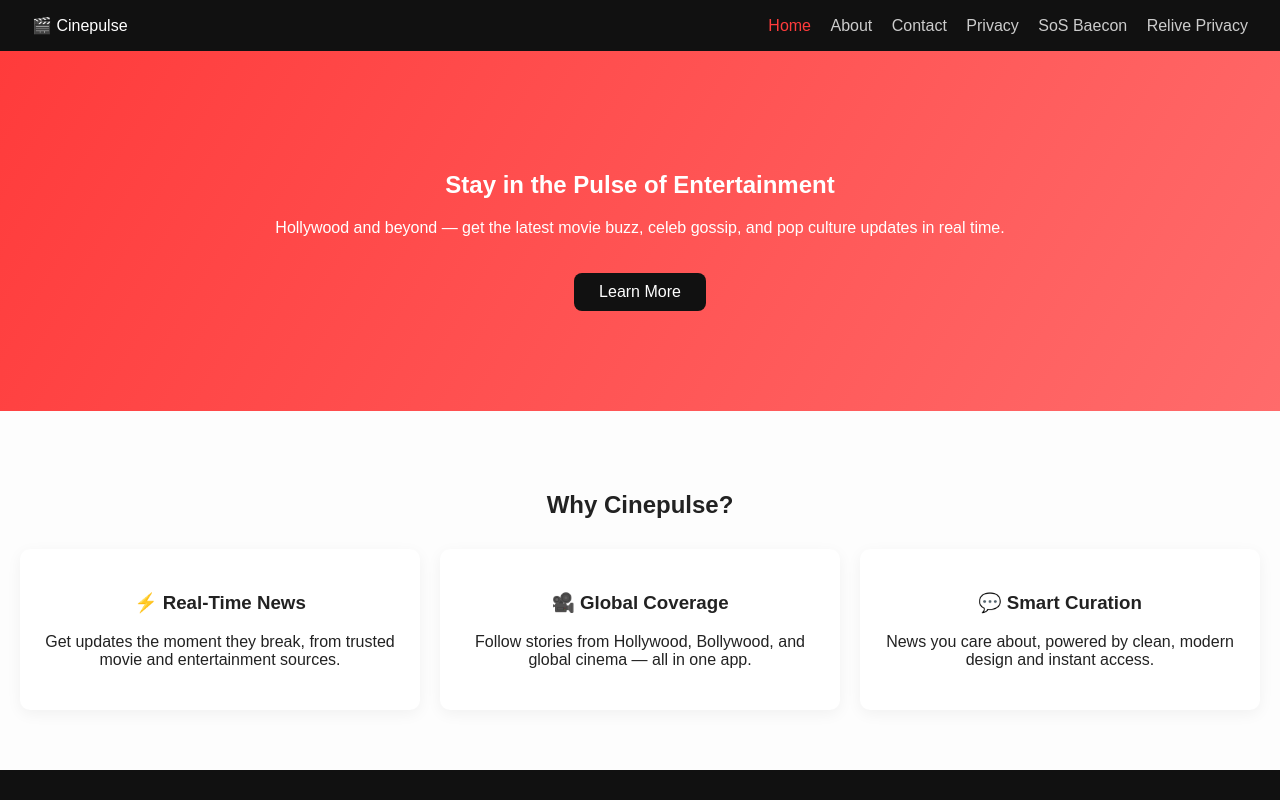
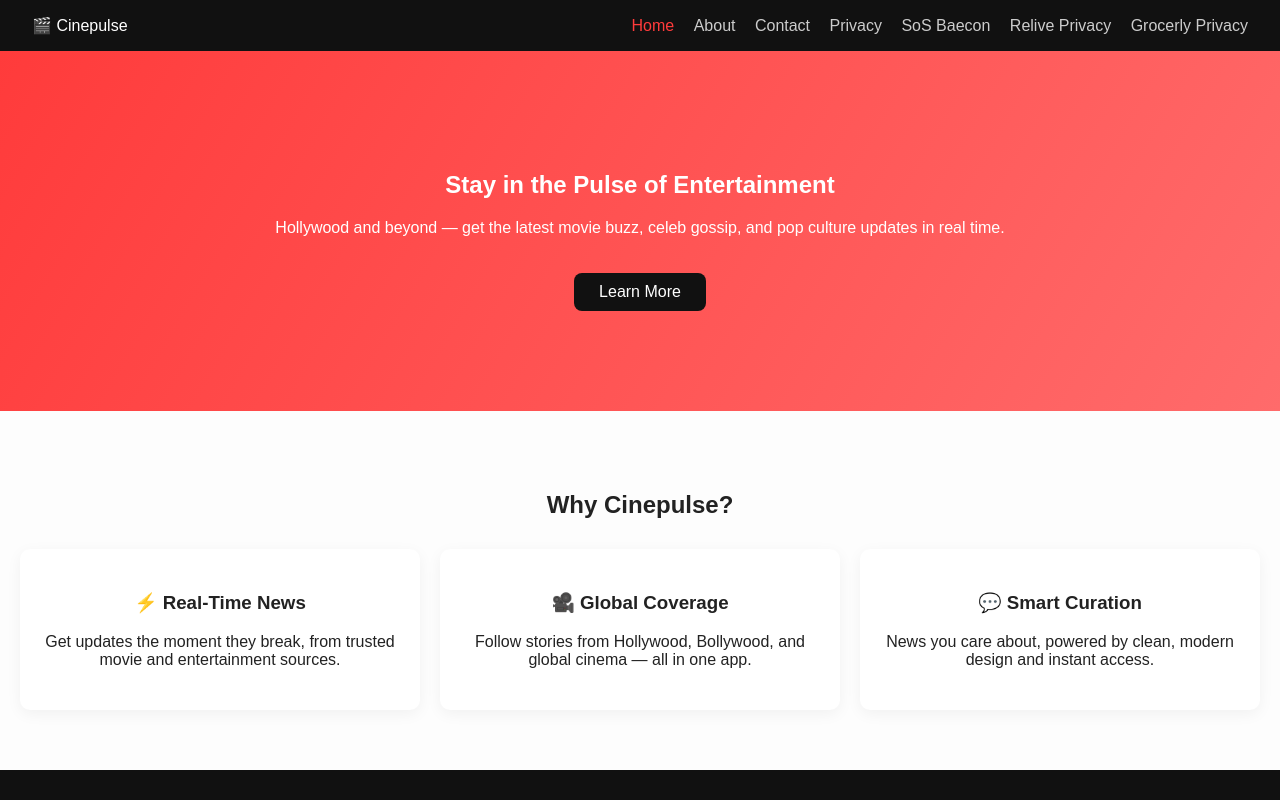
Before and after one commit to hemanthkrishna27/cinepulse, a plain HTML site: page index.html in a window 1280 px wide. Drawn offline with Linux system fonts and the light colour scheme.

Commit message:
Add link to Grocerly Privacy in navigation

```diff
--- a/index.html
+++ b/index.html
@@ -16,6 +16,7 @@
       <a href="privacy.html">Privacy</a>
       <a href="sos.html">SoS Baecon</a>
       <a href="reliveprivacy.html">Relive Privacy</a>
+      <a href="grocerly.html">Grocerly Privacy</a>
     </nav>
   </header>
 
```
